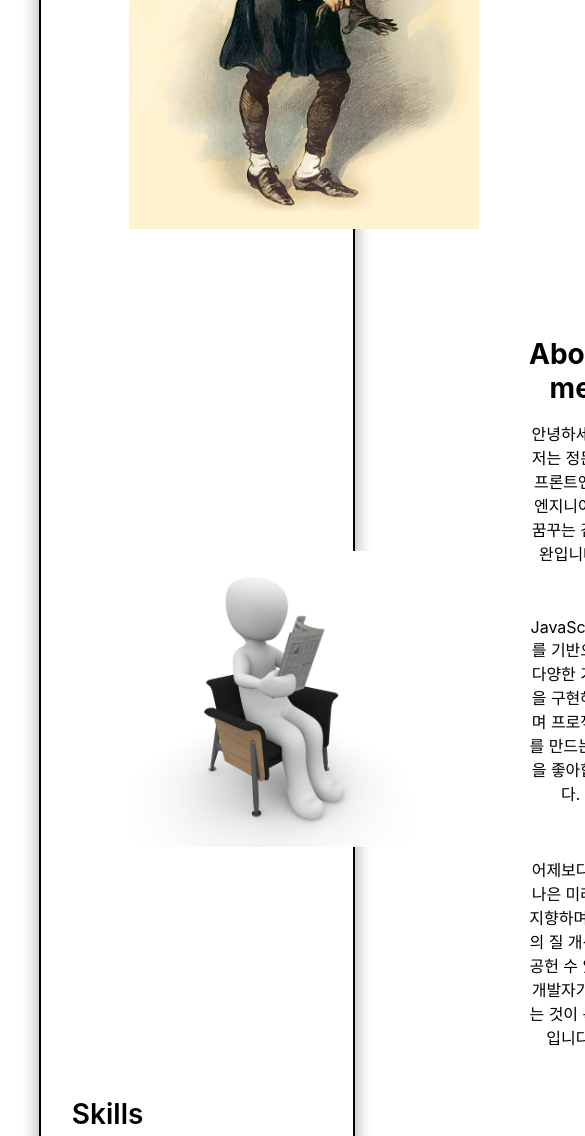
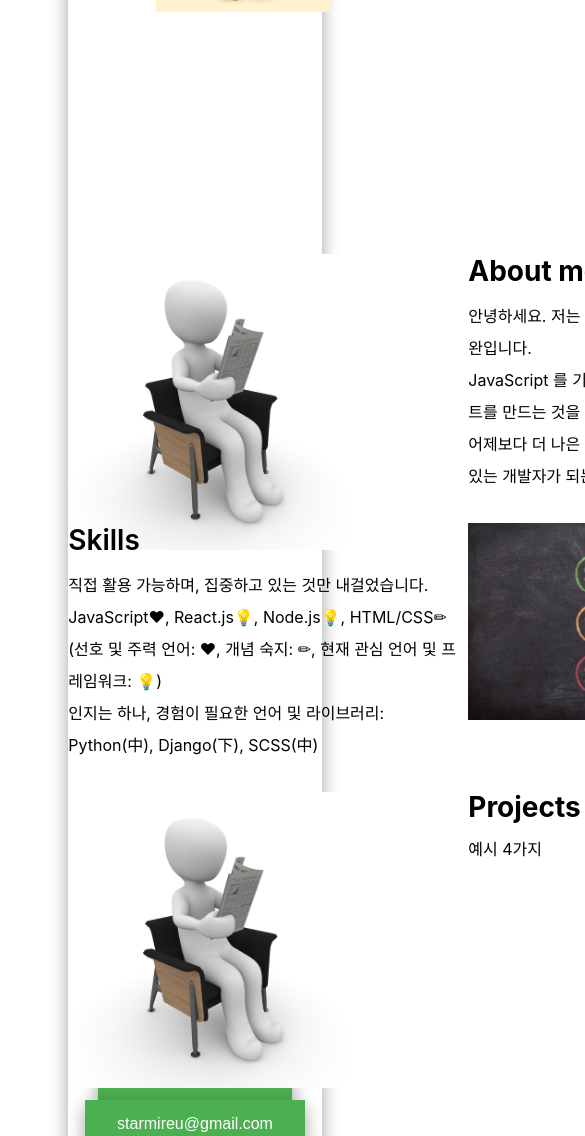
Before and after one commit to mireu-san/js-mireu, a website: page index.html in a window 390 px wide. Shown: the part 640-1776 px from the top of the page, 585 px wide, since content can reach past the window. Drawn offline with Linux system fonts and the light colour scheme.

Commit message:
struggling! - responsive CSS, body, context - .container

```diff
--- a/index.html
+++ b/index.html
@@ -20,7 +20,7 @@
             <img class="header-picture" src="./image/commonwealth-man.jpg" alt="header greeting image">
         </div>
 
-        <div class="first-body-intro">
+        <div class="body-section">
             <section class="container">
                 <div class="left-split">
                     <article>
@@ -30,15 +30,12 @@
                 <div class="right-split">
                     <article>
                         <h1>About me</h1>
-                        <p>안녕하세요. 저는 정돈된 프론트앤드 엔지니어를 꿈꾸는 김종완입니다.</p><br/>
-                        <p>JavaScript 를 기반으로 다양한 기능을 구현해보며 프로젝트를 만드는 것을 좋아합니다.</p><br/>
-                        <p>어제보다 더 나은 미래를 지향하며, 삶의 질 개선에 공헌 수 있는 개발자가 되는 것이 목표입니다.</p>
+                        <p class=br-space>안녕하세요. 저는 정돈된 프론트앤드 엔지니어를 꿈꾸는 김종완입니다.</p>
+                        <p class=br-space>JavaScript 를 기반으로 다양한 기능을 구현해보며 프로젝트를 만드는 것을 좋아합니다.</p>
+                        <p class=br-space>어제보다 더 나은 미래를 지향하며, 삶의 질 개선에 공헌 수 있는 개발자가 되는 것이 목표입니다.</p>
                     </article>
                 </div>
             </section>
-
-
-        </div>
 
         <div class="skills">
             <section class="container">
@@ -46,11 +43,11 @@
                     <article>
                         <h1 id="skill-h1">Skills</h1>
                             <div class="body-context">
-                                <p>직접 활용 가능하며, 집중하고 있는 것만 내걸었습니다.</p></br>
-                                <p>JavaScript♥, React.js💡, Node.js💡, HTML/CSS✏</p></br>
-                                <p>(선호 및 주력 언어: ♥, 개념 숙지: ✏, 현재 관심 언어 및 프레임워크: 💡)</p></br>
-                                <p>인지는 하나, 경험이 필요한 언어 및 라이브러리:</p></br>
-                                <p>Python(中), Django(下), SCSS(中)</p>
+                                <p class=br-space>직접 활용 가능하며, 집중하고 있는 것만 내걸었습니다.</p>
+                                <p class=br-space>JavaScript♥, React.js💡, Node.js💡, HTML/CSS✏</p>
+                                <p class=br-space>(선호 및 주력 언어: ♥, 개념 숙지: ✏, 현재 관심 언어 및 프레임워크: 💡)</p>
+                                <p class=br-space>인지는 하나, 경험이 필요한 언어 및 라이브러리:</p>
+                                <p class=br-space>Python(中), Django(下), SCSS(中)</p>
                             </div>
                     </article>
                 </div>
@@ -80,6 +77,7 @@
                 </div>
             </section>
         </div>
+    </div>
 
             <div class="contact">
                 <h1>Contact</h1>
--- a/src/style.css
+++ b/src/style.css
@@ -1,3 +1,10 @@
+*{
+  box-sizing: border-box;
+  margin: 0;
+  padding: 0;
+  scroll-behavior: smooth;
+}
+
 body {
   margin: 0;
   font-family: -apple-system, BlinkMacSystemFont, 'Segoe UI', 'Roboto', 'Oxygen',
@@ -5,7 +12,6 @@ body {
     sans-serif;
   -webkit-font-smoothing: antialiased;
   -moz-osx-font-smoothing: grayscale;
-
 }
 
 #welcome {
@@ -17,17 +23,15 @@ body {
 }
 
 .wrapper-dogma {
-
   border-radius: 30px;
-  border: 2px solid #000000;
-  width: 80%;
+  width: 65%;
   height: 50%;
-  margin-left: 10%;
+  margin-left: 17.5%;
   margin-bottom: 7%;
   margin-top: 2%;
 
   box-shadow: 0 8px 16px 0 rgba(0,0,0,0.2), 0 6px 20px 0 rgba(0,0,0,0.19);
-  justify-content: center;
+  /* justify-content: center; */
 }
 
 .header-picture {
@@ -65,9 +69,9 @@ body {
 article {
   position: relative;
   top: 50%;
-  text-align: center;
-  transform: translate(0, -50%);
-  padding: 1rem;
+  /* text-align: center; */
+  /* transform: translate(0, -50%); */
+  /* padding: 1rem; */
 }
 
 h1 {
@@ -78,14 +82,21 @@ h1 {
 /* Pattern styles */
 .container {
   display: grid;
+
+}
+
+.body-section {
+  margin: 0;
 }
 
 .left-split {
   grid-column: 1;
+  width: 25em;
 }
 
 .right-split {
   grid-column: 2;
+  width: 25em;
 }
 
 /* .about-me-picture {
@@ -104,12 +115,13 @@ h1 {
 }
 
 .body-picture {
-  margin-left: 72px;
-  margin-right: 72px;
+  /* margin-left: 72px;
+  margin-right: 72px; */
   max-width: 296px;
   /* height: 296px;
   width: 296px; */
   line-height: 30px;
+  /* padding-left: 1rem; */
 }
 
 #skill-h1 {
@@ -121,3 +133,7 @@ h1 {
   font-size: 1rem;
   line-height: 30px;
 }
+
+.br-space {
+  line-height: 32px;
+}
```
